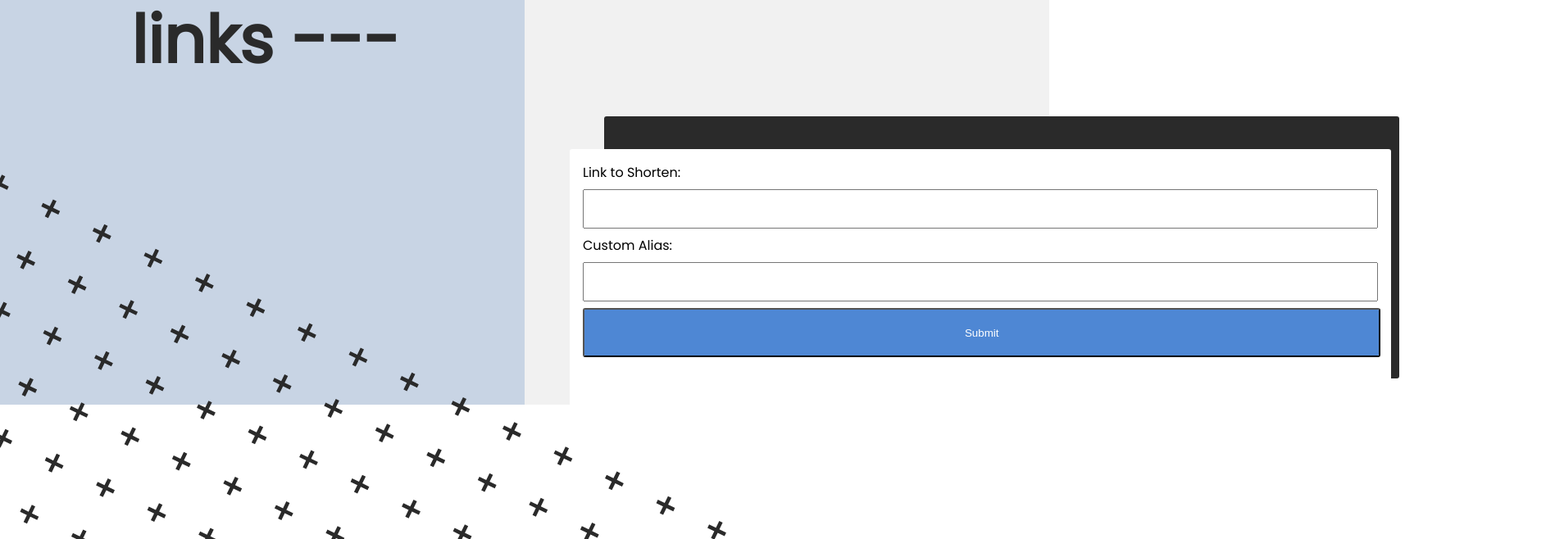
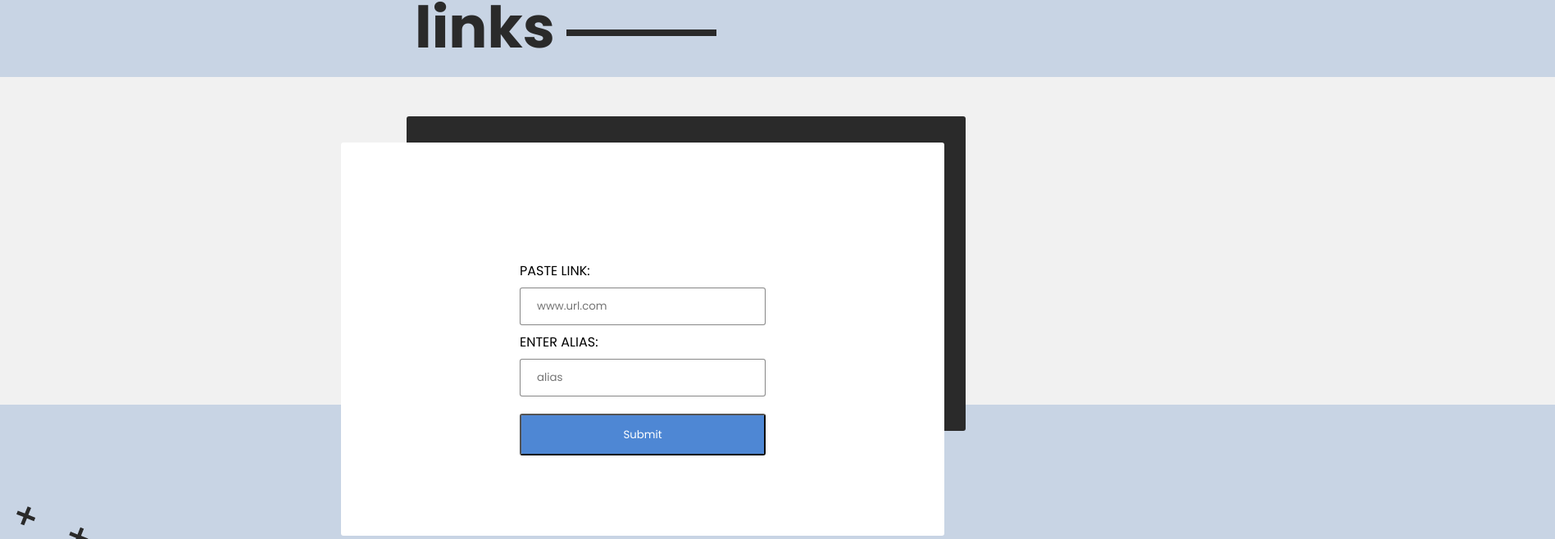
Before and after one commit to aptracky/FleetingLink-Server, a React (Create React App) app in the folder client/client/: page / in a window 1280 px wide. Shown: the part 306-964 px from the top of the page at 82% size, 1897 px wide, since content can reach past the window. Built offline with nearby package versions, Linux system fonts and the light colour scheme.

Commit message:
Ui Overhall check in 2

```diff
--- a/client/client/public/index.html
+++ b/client/client/public/index.html
@@ -3,7 +3,7 @@
   <head>
     <meta charset="utf-8" />
     <link rel="icon" href="%PUBLIC_URL%/favicon.ico" />
-    <meta name="viewport" content="width=device-width, initial-scale=1" />
+    <meta name="viewport" content="width=device-width, initial-scale=1.0" />
     <meta name="theme-color" content="#000000" />
     <meta
       name="description"
--- a/client/client/src/components/create.js
+++ b/client/client/src/components/create.js
@@ -60,22 +60,26 @@ class Create extends React.Component {
     render() {
         return (
             <div className={styles.container}>
+                <div className={styles.logo} />
                 <div className={styles.backgroundTexture}></div>
-                <div className={styles.text}>Temporary and memorable links ---</div>
+                <div className={styles.text}>Temporary and memorable links</div>
                 <div className={styles.cardBehind} />
                 <div className={styles.card}>
                     <form onSubmit={this.handleSubmit}>
-                        <label className={styles.label}>
-                            Link to Shorten:
-                            <input name="longUrl" type="text" value={this.state.longUrl} onChange={this.handleChange} />
-                        </label>
-                        <br />
-                        <label className={styles.label}>
-                            Custom Alias:
-                            <input name="urlCode" type="text" value={this.state.urlCode} onChange={this.handleChange} />
-                        </label>
-                        <br />
-                        <input className={styles.submit} type="submit" value="Submit" />
+                        <div className={styles.formGroup}>
+                            <label>
+                                PASTE LINK:
+                                <input name="longUrl" type="text" value={this.state.longUrl} onChange={this.handleChange} placeholder="www.url.com" />
+                            </label>
+                            <br />
+                            <label>
+                                ENTER ALIAS:
+                                <div className="placeholder" />
+                                <input name="urlCode" type="text" value={this.state.urlCode} onChange={this.handleChange} placeholder="alias"/>
+                            </label>
+                            <br />
+                            <input className={styles.submit} type="submit" value="Submit" />
+                        </div>
                     </form>
                 </div>
             </div>
--- a/client/client/src/components/create.module.css
+++ b/client/client/src/components/create.module.css
@@ -1,77 +1,97 @@
-@import url('https://fonts.googleapis.com/css?family=Poppins');
+@import url('https://fonts.googleapis.com/css?family=Poppins|Poppins:bold');
 
 .container {
-    background: linear-gradient(90deg, #C8D4E4 50%, #F1F1F1 50%);
-    width: 100vw;
-    height: 100vh;
+    text-align: center;
+    margin: 0 1em;
 }
 
 .card {
     position: absolute;
-    top: 30.5em;
-    left: 43.4375em;
-    width: 60.625em;
+    width: 30em;
     height: 20em;
+    margin: 30em 0em 0em 25em;
     background: #FFFFFF 0% 0% no-repeat padding-box;
-    border-radius: 0.1875em;
+    border-radius: 3px;
     opacity: 1;
     z-index: 1;
-    padding: 1em;
+    padding-top: 2em;
+    padding-left: 8em;
+    padding-right: 8em;
+    padding-bottom: 8.0em;
 }
 
 .cardBehind {
     position: absolute;
-    top: 28em;
-    left: 46.06em;
-    width: 60.625em;
-    height: 20em;
+    width: 42.625em;
+    height: 24em;
+    margin: 28em 0 0 30em;
     background: #2A2A2A 0% 0% no-repeat padding-box;
     border-radius: 0.1875em;
     opacity: 1;
 }
 
-.form {
-    padding: 2em;
-}
-
-.label {
-    font-family: 'Poppins';
-    font-size: 20;
+.formGroup {
+    text-align: left;
+    width: 300px;
+    margin: 7em auto;
 }
 
 .submit {
+    position: inherit;
+    font-family: Poppins;
     top: 52.875em;
     left: 49.875em;
-    width: 73em;
-    height: 4.5em;
+    width: 100%;
     background: #4E87D4 0% 0% no-repeat padding-box;
     color: white;
     border-radius: 3px;
     opacity: 1;
+    margin-top: 1em;
+    padding: 1em;
 }
 
 .text {
     position: absolute;
-    top: 1em;
-    left: 2em;
+    margin: 2em 0 0 7em;
     width: 8em;
     height: 20.75em;
-    font: normal normal bold 80px/110px Poppins;
+    font: normal normal bold 70px/80px Poppins;
+    text-align: left;
     letter-spacing: 0px;
     color: #2A2A2A;
     opacity: 1;
 }
 
+.text::after {
+    content: '';
+    display: inline-block;
+    border: 4px solid #2A2A2A;
+    margin-left: .2em;
+    margin-bottom: .2em;
+    width: 2.5em;
+}
+
 .backgroundTexture {
     position: absolute;
-    top: 605px;
-    left: -289.55078125px;
-    width: 1430px;
-    height: 802px;
-    transform: matrix(0.97, 0.22, -0.22, 0.97, 0, 0);
+    top: 60em;
+    left: -29em;
+    width: 143em;
+    height: 80.2em;
+    transform: matrix(0.98, 0.15, -0.15, 0.98, 0, 0);
     background: transparent url('../PlusPattern.svg') 0% 0% no-repeat padding-box;
     opacity: 1;
     z-index: 1;
+}
+
+.logo {
+    position: absolute;
+    width: 20em;
+    height: 10em;
+    box-sizing: border-box;
+    margin: 3em 0 0 31em;
+    background: transparent url('../Logo.svg') 0% 0% no-repeat padding-box;
+    overflow: visible;
+    opacity: 1;
 }
 
 html, body {
@@ -80,6 +100,11 @@ html, body {
 }
 
 body {
+    font-family: Poppins;
+    background: linear-gradient(#C8D4E4 50%, #F1F1F1 50%) no-repeat fixed;
+    width: 100vw;
+    height: 100vh;
+    margin: 0;
     overflow: hidden;
     -webkit-overflow-scrolling: hidden;
 }
@@ -94,6 +119,9 @@ input[type=text] {
     width: 100%;
     padding: 12px 20px;
     margin: 8px 0;
+    border: 1px solid #2A2A2A8F;
+    border-radius: 3px;
+    opacity: 1;
     box-sizing: border-box;
 }
 
--- a/client/client/src/index.css
+++ b/client/client/src/index.css
@@ -11,3 +11,9 @@ code {
   font-family: source-code-pro, Menlo, Monaco, Consolas, 'Courier New',
     monospace;
 }
+
+.resizable {
+  height: 400px;
+  overflow: auto;
+  resize: both;
+}
```
Also changed, not shown: client/client/src/logo.svg.
